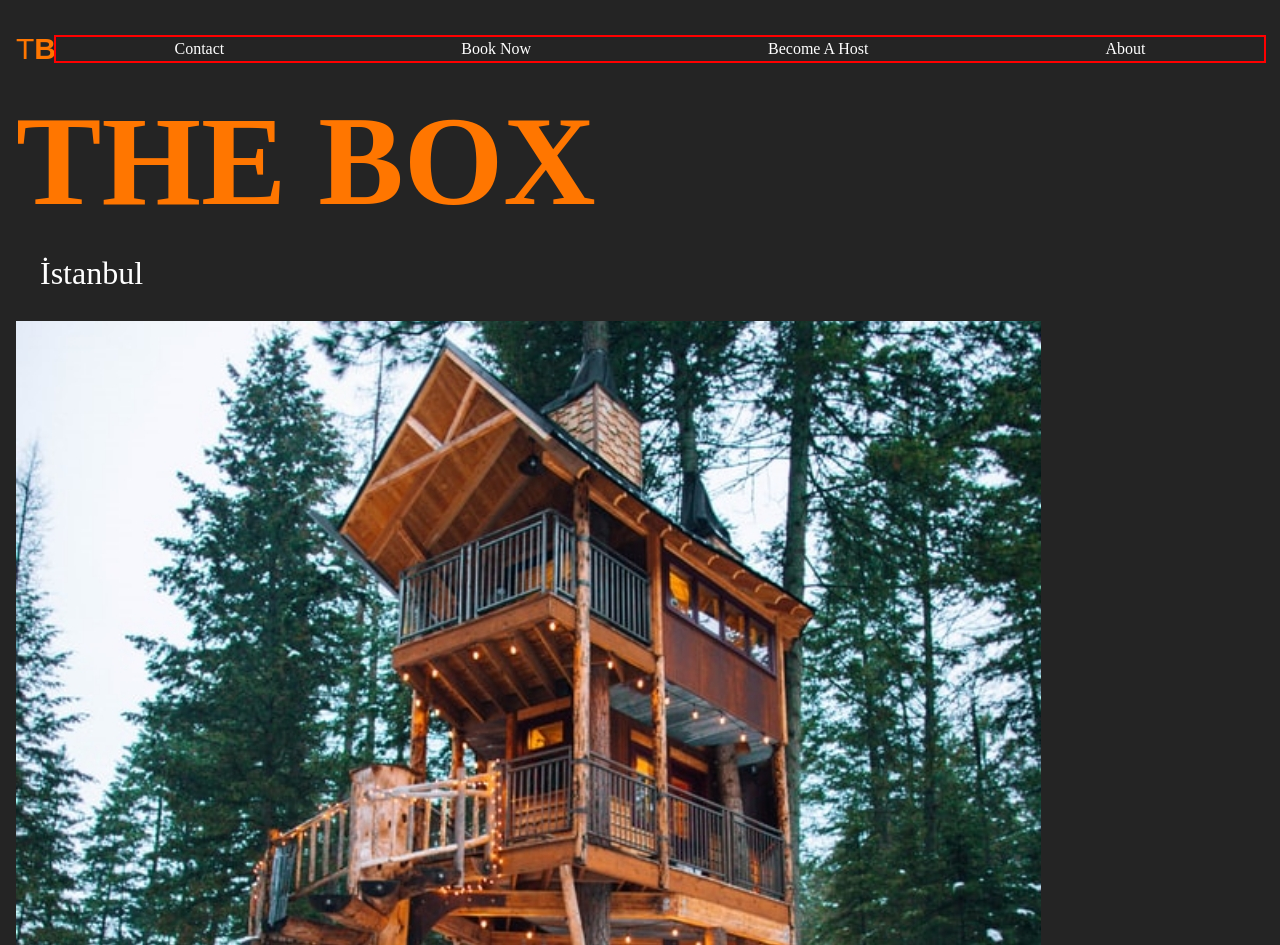
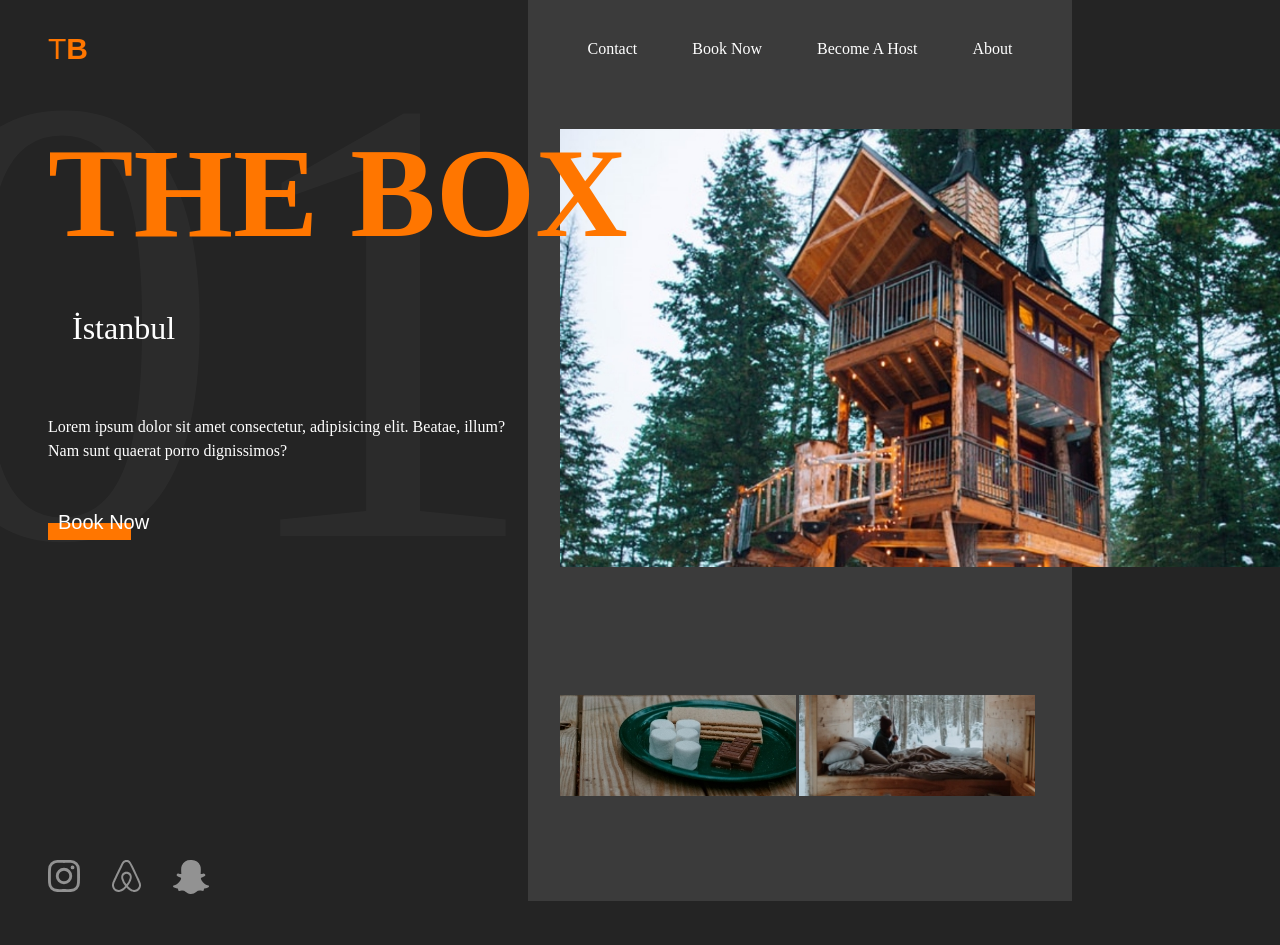
Before and after one commit to ihlasMert/resposnive-asymmetric-web-design, a plain HTML site: page index.html in a window 1280 px wide. Shown: the top 945 px of the page. After the commit the page ends 901 px from the top, so only its background shows below. Drawn offline with Linux system fonts and the light colour scheme.

Commit message:
finished project

```diff
--- a/styles.css
+++ b/styles.css
@@ -43,7 +43,6 @@ header {
   text-decoration: none;
 }
 .nav {
-  outline: 2px solid red;
   flex-grow: 2;
   display: flex;
   justify-content: space-around;
@@ -78,3 +77,113 @@ footer {
   align-self: start;
   justify-self: start;
 }
+.btn::after {
+  content: "";
+  position: absolute;
+  background-color: var(--clr-accent);
+  height: 0.85em;
+  width: 75%;
+  left: 0;
+  top: 50%;
+  z-index: -1;
+  transition: transform 175ms cubic-bezier(0.91, 0, 0.55, 1.64);
+  transform-origin: bottom left;
+}
+.btn:hover::after,
+.btn:focus::after {
+  transform: scale(1.35, 1.85);
+}
+
+@media (min-width: 800px) {
+  body {
+    margin: 0;
+  }
+  .main-grid {
+    display: grid;
+    grid-template-columns:
+      minmax(1em, 1fr)
+      repeat(2, minmax(15rem, 35rem))
+      minmax(5rem, 10rem)
+      minmax(1em, 1fr);
+      gap: 2em;
+      position: relative;
+  }
+  header {
+    grid-column: 2 / 5;
+    display: grid;
+    grid-template-columns: subgrid;
+  }
+  .nav {
+    grid-column: 2 / 5;
+  }
+  main {
+    grid-column: 2 / -1;
+    display: grid;
+    grid-template-columns: subgrid;
+    grid-auto-rows: min-content;
+    grid-auto-flow: dense;
+  }
+
+  main::after {
+    content: "";
+    position: absolute;
+    background-color: var(--clr-bg-light);
+    top: 0;
+    bottom: 0;
+    left: -2em;
+    right: -2em;
+    grid-column: 3 / 5;
+    z-index: -10;
+  }
+  .title {
+    grid-column: 1 / 3;
+    grid-row: 1;
+  }
+  .location,
+  .description {
+    grid-column: 1 / 2;
+  }
+
+  .description::after {
+    content: "01";
+    font-size: 50vw;
+    position: absolute;
+    opacity: 0.03;
+    z-index: -100;
+    line-height: 1;
+    /*     grid-column: 1 / 3; */
+    left: -0.15em;
+    top: 0;
+  }
+
+  .primary-image {
+    grid-column: 2 / -1;
+    grid-row: 1 / span 4;
+    z-index: -1;
+    height: 100%;
+    max-height: 500px;
+    width: min(100%, 1000px);
+    object-fit: cover;
+  }
+
+  .secondary-images {
+    grid-column: 2 / 4;
+    margin-top: 4em;
+  }
+
+  footer {
+    grid-column: 2 / 3;
+  }
+}
+
+
+@media (min-width: 1200px) {
+  main::after {
+    grid-column: 3 / 4;
+  }
+
+  .nav,
+  .secondary-images {
+    grid-column: 2 / 3;
+  }
+}
```
